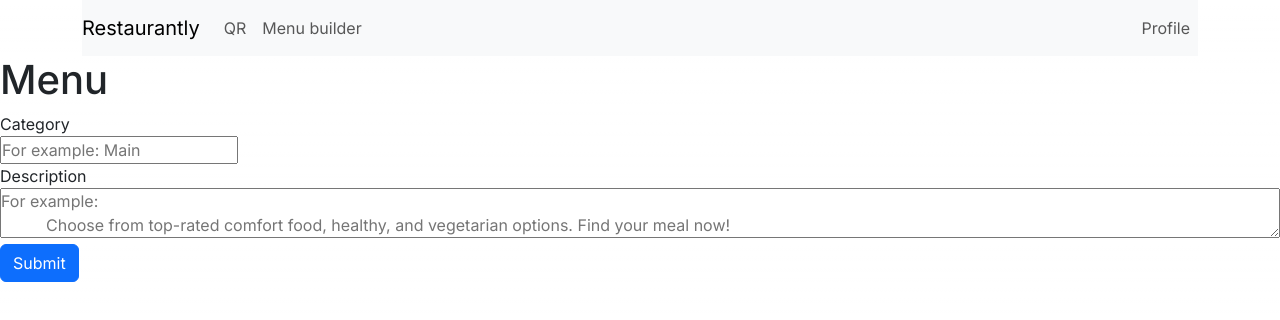
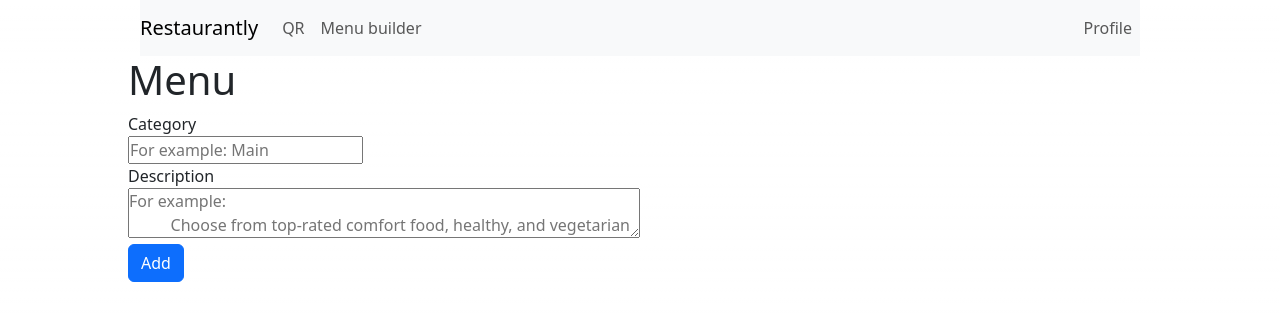
Before and after one commit to himido-tech/restaurantly.app, a Next.js app: page /menu in a window 1280 px wide. Shown: the top 320 px of the page. Built offline with nearby package versions, Linux system fonts and the light colour scheme.

Commit message:
change width

```diff
--- /dev/null
+++ b/app/layout.module.css
@@ -0,0 +1,4 @@
+.width {
+    margin: 0 auto;
+    width: 80%;
+}
--- a/app/layout.tsx
+++ b/app/layout.tsx
@@ -2,6 +2,7 @@ import './globals.css'
 import { Inter } from 'next/font/google'
 import 'bootstrap/dist/css/bootstrap.css'
 import NavBar from './components/navbar'
+import page_layout from './layout.module.css'
 
 const inter = Inter({ subsets: ['latin'] })
 
@@ -17,7 +18,7 @@ export default function RootLayout({
 }) {
   return (
     <html lang="en">
-      <body className={inter.className}>
+      <body className={`${inter.className}, ${page_layout.width}`}>
         <NavBar />
         {children}
       </body>
--- a/app/menu/page.tsx
+++ b/app/menu/page.tsx
@@ -26,13 +26,13 @@ export default function Menu() {
         <label>Description</label>
         <div className="form-group">
           {/* include validation with required or other standard HTML validation rules */}
-          <textarea className="w-100"{...register("exampleRequired", { required: true })} placeholder="For example:
+          <textarea className="w-50"{...register("exampleRequired", { required: true })} placeholder="For example:
           Choose from top-rated comfort food, healthy, and vegetarian options. Find your meal now!" />
           {/* errors will return when field validation fails  */}
           {errors.exampleRequired && <span>This field is required</span>}
         </div>
 
-        <input type="submit" className="btn btn-primary" />
+        <button type="submit" className="btn btn-primary">Add</button>
       </form>
     </main>
   );
```
